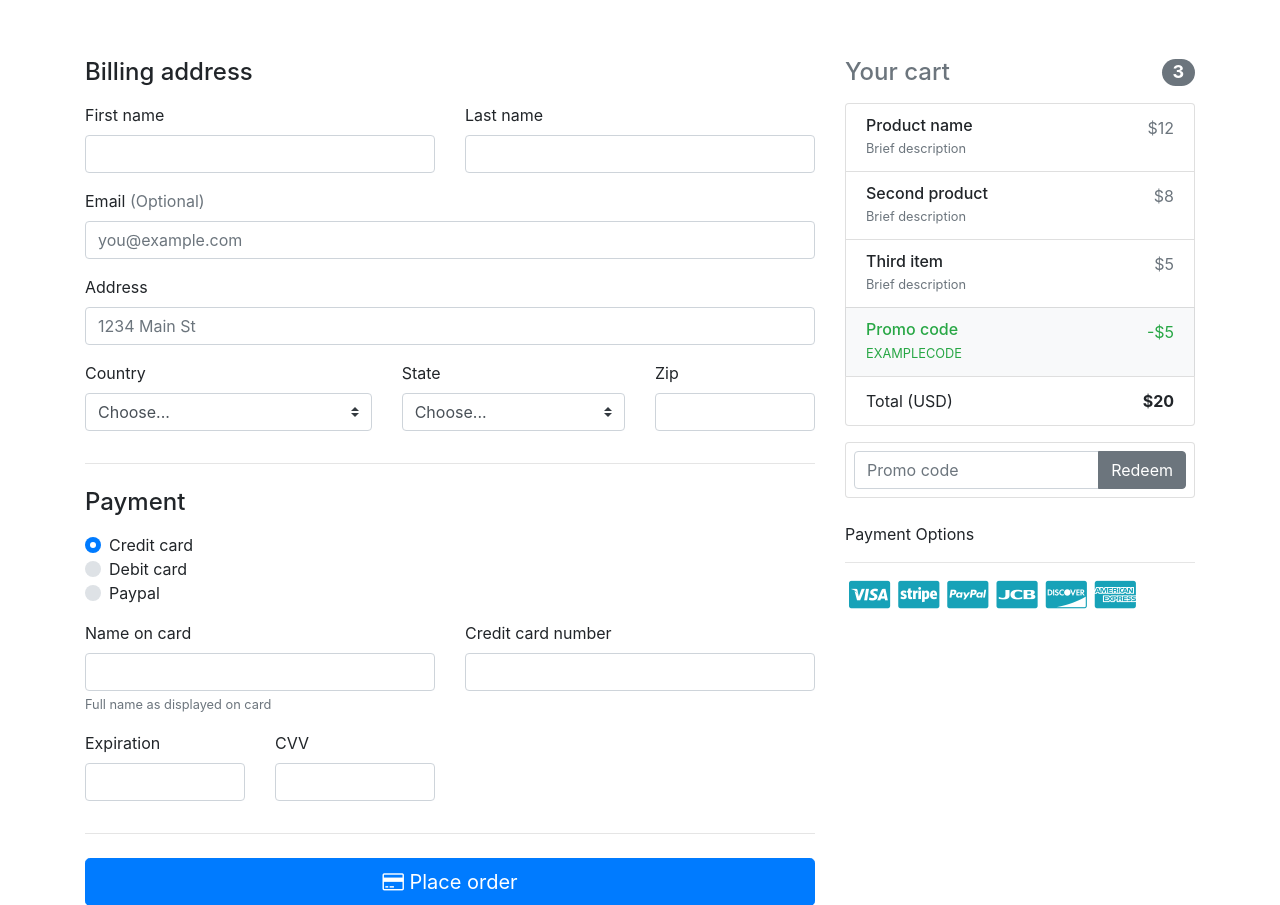
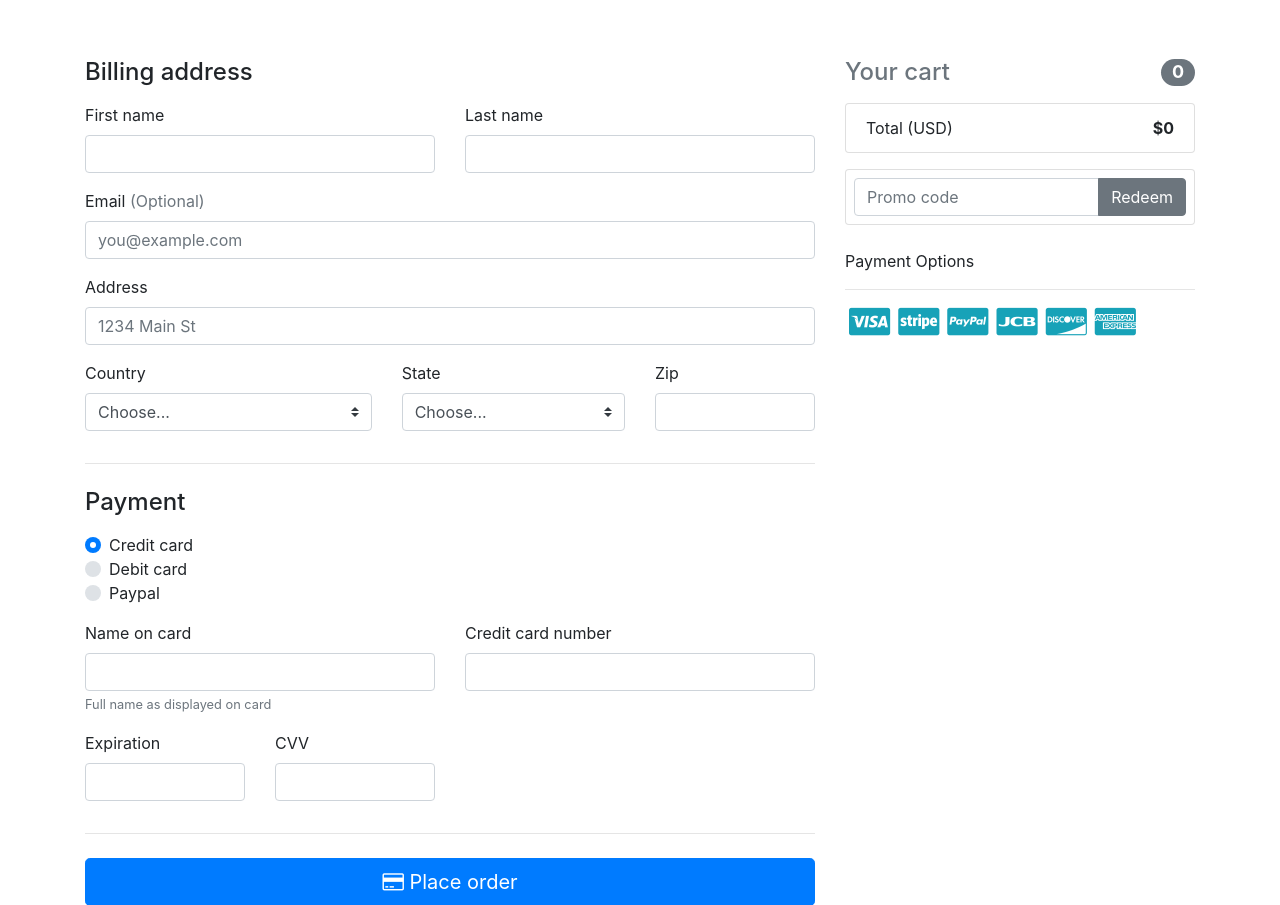
Before and after one commit to patni1992/django-ecommerce, a Django app: page /order/ in a window 1280 px wide. Shown: the part 56-961 px from the top of the page. Run offline with Django 3.2, Linux system fonts and the light colour scheme; some libraries are stand-ins or nearby versions.

Commit message:
add dynamic data to order.html

```diff
--- a/order/templates/order/order.html
+++ b/order/templates/order/order.html
@@ -6,40 +6,28 @@
                     <div class="col-md-4 order-md-2 mb-4">
                         <h4 class="d-flex justify-content-between align-items-center mb-3">
                             <span class="text-muted">Your cart</span>
-                            <span class="badge badge-secondary badge-pill">3</span>
+                            <span class="badge badge-secondary badge-pill">{{ cart|length }}</span>
                         </h4>
                         <ul class="list-group mb-3">
-                            <li class="list-group-item d-flex justify-content-between lh-condensed">
-                                <div>
-                                    <h6 class="my-0">Product name</h6>
-                                    <small class="text-muted">Brief description</small>
-                                </div>
-                                <span class="text-muted">$12</span>
-                            </li>
-                            <li class="list-group-item d-flex justify-content-between lh-condensed">
-                                <div>
-                                    <h6 class="my-0">Second product</h6>
-                                    <small class="text-muted">Brief description</small>
-                                </div>
-                                <span class="text-muted">$8</span>
-                            </li>
-                            <li class="list-group-item d-flex justify-content-between lh-condensed">
-                                <div>
-                                    <h6 class="my-0">Third item</h6>
-                                    <small class="text-muted">Brief description</small>
-                                </div>
-                                <span class="text-muted">$5</span>
-                            </li>
-                            <li class="list-group-item d-flex justify-content-between bg-light">
+                            {% for item in cart %}
+                                <li class="list-group-item d-flex justify-content-between lh-condensed">
+                                    <div>
+                                        <h6 class="my-0">{{ item.name }}</h6>
+                                        <small class="text-muted">Brief description</small>
+                                    </div>
+                                    <span class="text-muted"> {{ item.quantity }}x ${{ item.price }}</span>
+                                </li>
+                            {% endfor %}
+                            <!-- <li class="list-group-item d-flex justify-content-between bg-light">
                                 <div class="text-success">
                                     <h6 class="my-0">Promo code</h6>
                                     <small>EXAMPLECODE</small>
                                 </div>
                                 <span class="text-success">-$5</span>
-                            </li>
+                            </li> -->
                             <li class="list-group-item d-flex justify-content-between">
                                 <span>Total (USD)</span>
-                                <strong>$20</strong>
+                                <strong>${{ cart.get_total_price }}</strong>
                             </li>
                         </ul>
                         <form class="card p-2">
```
